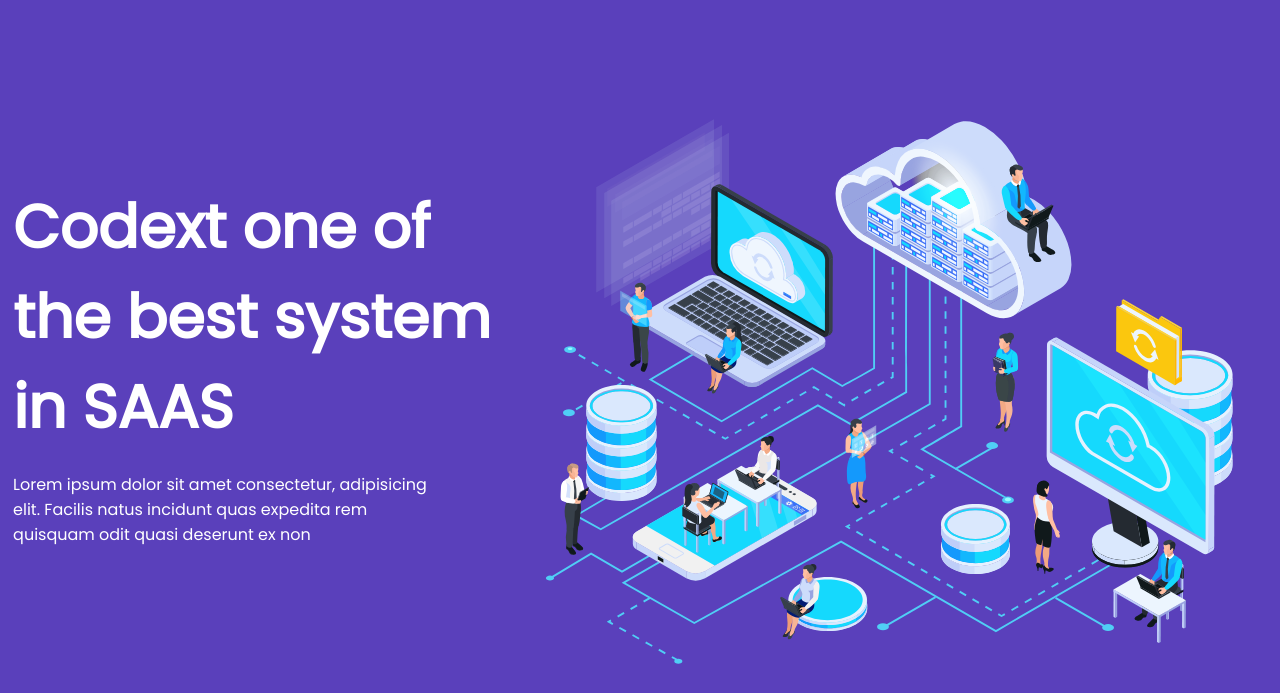
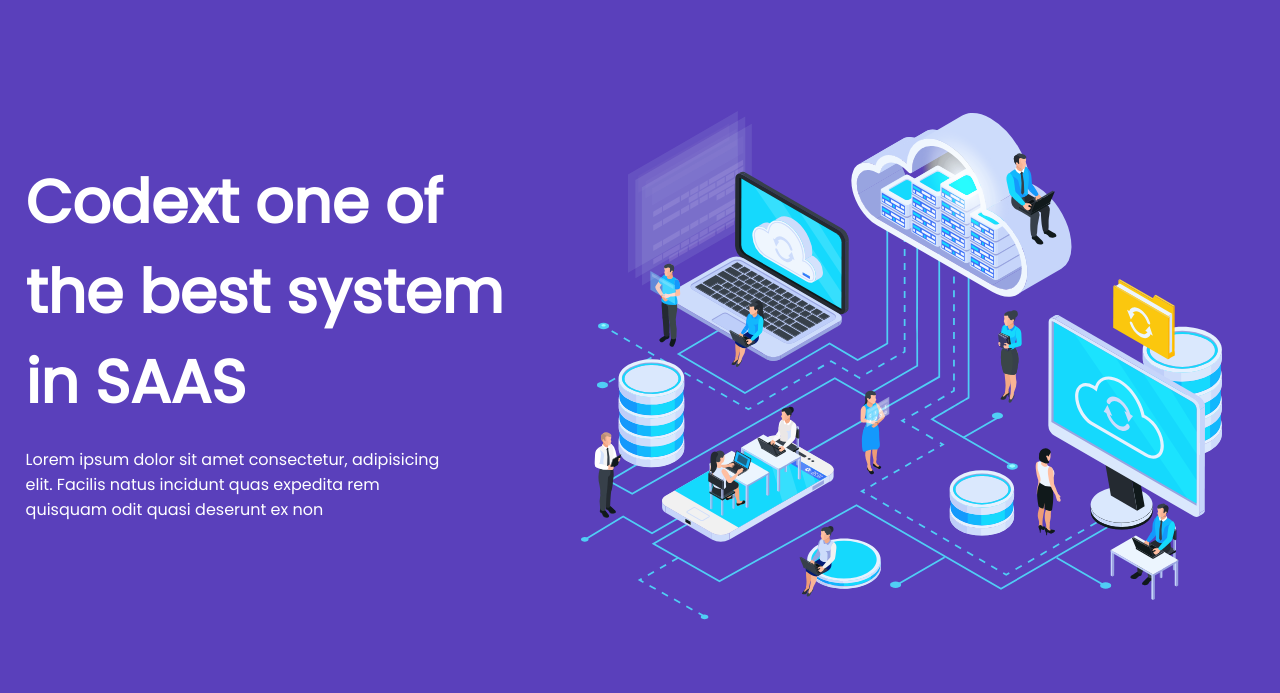
Before and after one commit to geekyjedy/assignment-of-pro13, a plain HTML site: page index.html in a window 1280 px wide. Shown: the part 107-800 px from the top of the page. Drawn offline with Linux system fonts and the light colour scheme.

Commit message:
image size reduced

```diff
--- a/style/style.css
+++ b/style/style.css
@@ -61,8 +61,8 @@
 }
 
 .img1 {
-    height: 750px;
-    width: 750px;
+    height: 700px;
+    width: 700px;
 }
 
 .section2 {
```
